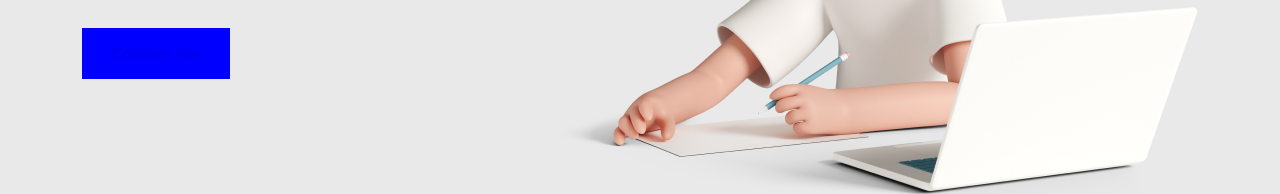
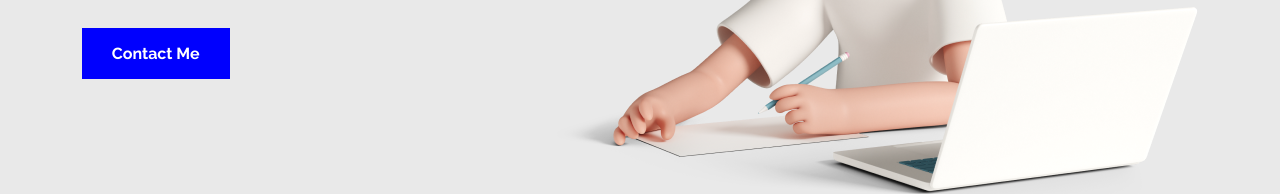
Before and after one commit to marasal/course2023, a plain HTML site: page index.html in a window 1280 px wide. Shown: the part 407-601 px from the top of the page. Drawn offline with Linux system fonts and the light colour scheme; a script that the page names is missing.

Commit message:
style changed

```diff
--- a/styles.css
+++ b/styles.css
@@ -261,6 +261,8 @@ button#contactBtn {
     font-size: 16px; /* Set the desired font size */
     font-weight: bold; /* Set the desired font weight */
     text-decoration: none; /* Remove the default underline */
+    color: #fff; /* White text */
+
 }
 #contactBtn a:visited {
     color: #fff; /* White text for visited link */
```
